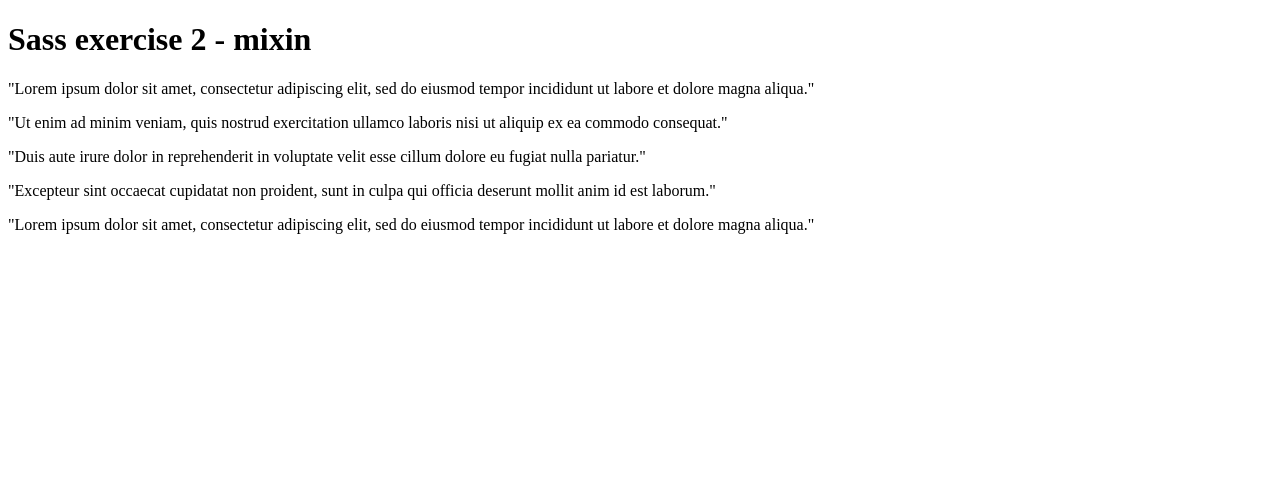
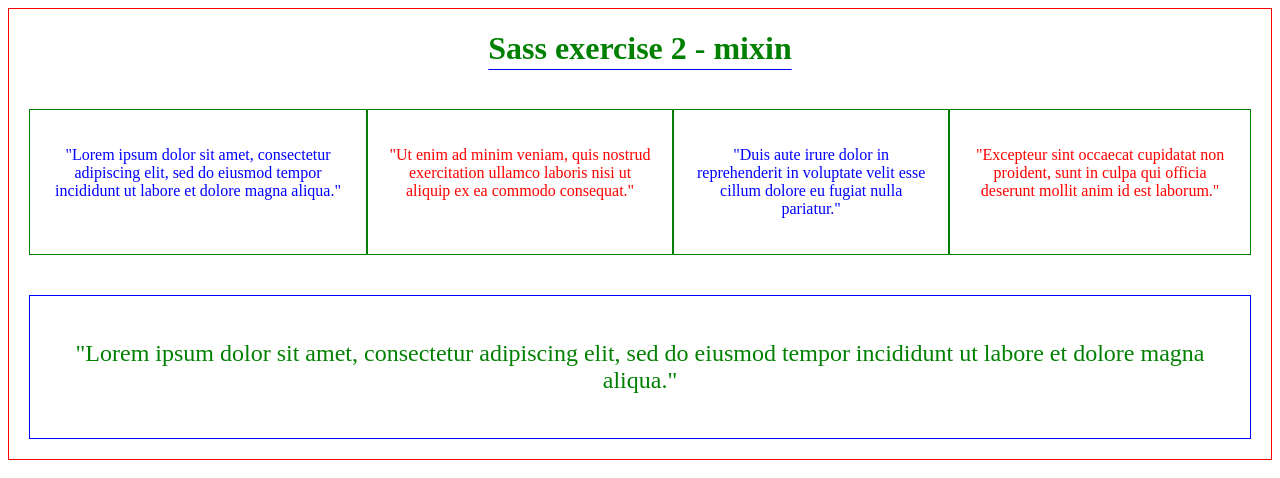
Before and after one commit to metehandoenmez/Sass-Exercises, a plain HTML site: page Ex2 Mixin/index.html in a window 1280 px wide. Drawn offline with nearby package versions, Linux system fonts and the light colour scheme; files that its build step writes are made by us from their sources.

Commit message:
changed and completed exercise 2

```diff
--- a/Ex2 Mixin/index.html
+++ b/Ex2 Mixin/index.html
@@ -2,27 +2,28 @@
 <html>
     <head>
         <title>Sass exercise 2 - mixin</title>
-        <link rel="stylesheet" href="./style.css">
+        <link rel="stylesheet" href="style.css">
     </head>
     <body>
         <div>
-            <h1>Sass exercise 2 - mixin</h1>
+            <div class="exercise">
+                <h1 class="exercise-title">Sass exercise 2 - mixin</h1>
                 <section>
-                <article>
+                    <article id="div1">
                         <p>"Lorem ipsum dolor sit amet, consectetur adipiscing elit, sed do eiusmod tempor incididunt ut labore et dolore magna aliqua."</p>
                     </article>
-                <article>
+                    <article id="div2">
                         <p>"Ut enim ad minim veniam, quis nostrud exercitation ullamco laboris nisi ut aliquip ex ea commodo consequat."</p>
                     </article>
-                <article>
+                    <article id="div3">
                         <p>"Duis aute irure dolor in reprehenderit in voluptate velit esse cillum dolore eu fugiat nulla pariatur."</p>
                     </article>
-                <article>
+                    <article id="div4">
                         <p>"Excepteur sint occaecat cupidatat non proident, sunt in culpa qui officia deserunt mollit anim id est laborum."</p>
                     </article>
             </section>
             <section>
-                <article>
+                <article id="div5">
                     <p>"Lorem ipsum dolor sit amet, consectetur adipiscing elit, sed do eiusmod tempor incididunt ut labore et dolore magna aliqua."</p>
                 </article>
             </section>
--- a/Ex2 Mixin/style.scss
+++ b/Ex2 Mixin/style.scss
@@ -0,0 +1,46 @@
+$color-primary: red;
+$color-secondary: blue;
+$color-tertiary: green;
+
+@mixin article-style($color, $bordercolor, $fontsize ) {
+    color: $color;
+    border: 1px solid $bordercolor;
+    font-size: $fontsize;
+    padding: 20px;
+    text-align: center;
+}
+
+.exercise {
+border: 1px solid $color-primary;
+
+    .exercise-title {
+        color: $color-tertiary;
+        text-align: center;
+        text-decoration: underline;
+        text-decoration-color: $color-secondary ;
+        text-underline-offset: 10px;
+        text-decoration-thickness: 1px ;
+    }
+
+    section {
+        display: flex;
+        padding: 20px;
+    }
+
+    #div1 {
+        @include article-style($color-secondary, $color-tertiary, 1rem)
+    }
+    #div2 {
+        @include article-style($color-primary, $color-tertiary, 1rem)
+    }
+    #div3 {
+        @include article-style($color-secondary, $color-tertiary, 1rem)
+    }
+    #div4 {
+        @include article-style($color-primary, $color-tertiary, 1rem)
+    }
+    #div5 {
+        flex:1;
+        @include article-style($color-tertiary, $color-secondary, 24px)
+    }
+}
```
Also changed, not shown: Ex2 Mixin/style.css (added), 1 other file. Lines whose indentation alone changed are shown as unchanged.
